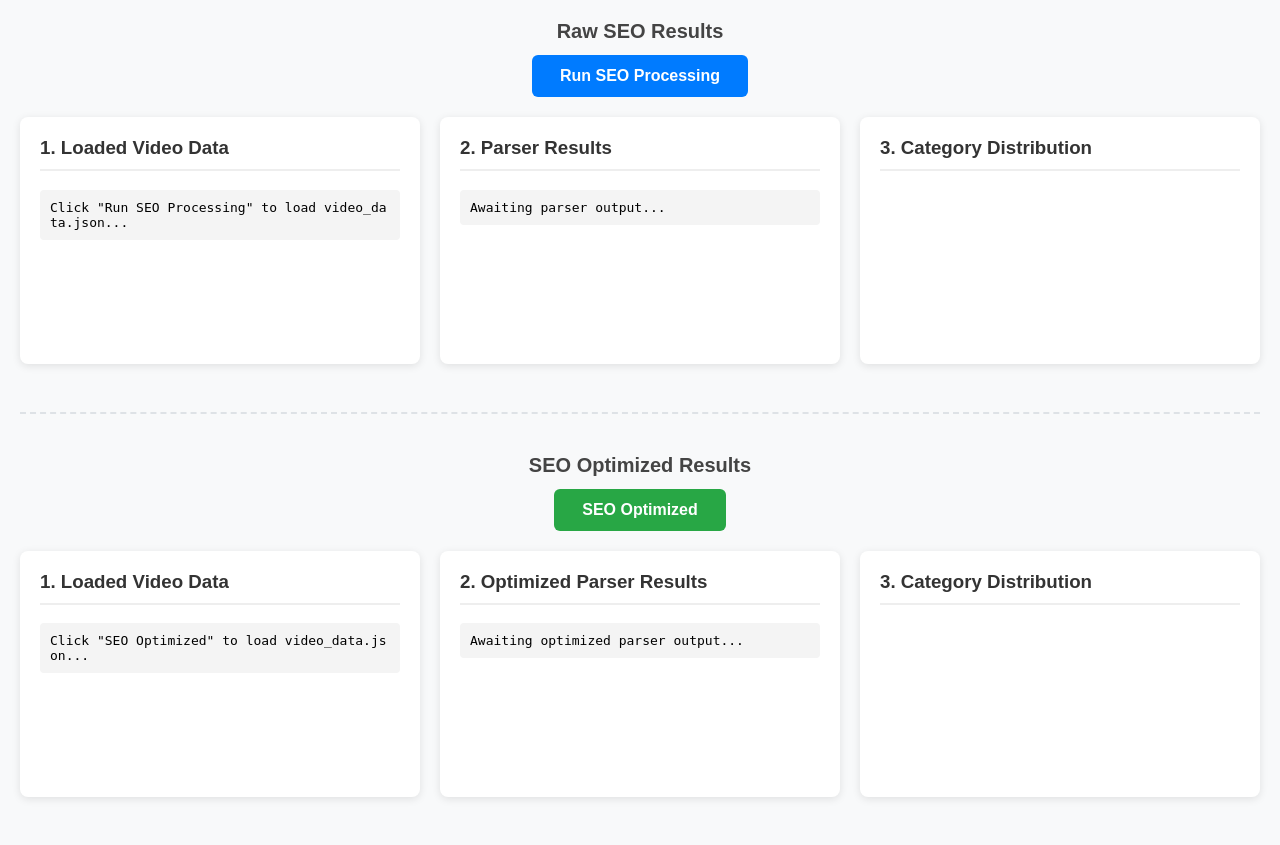
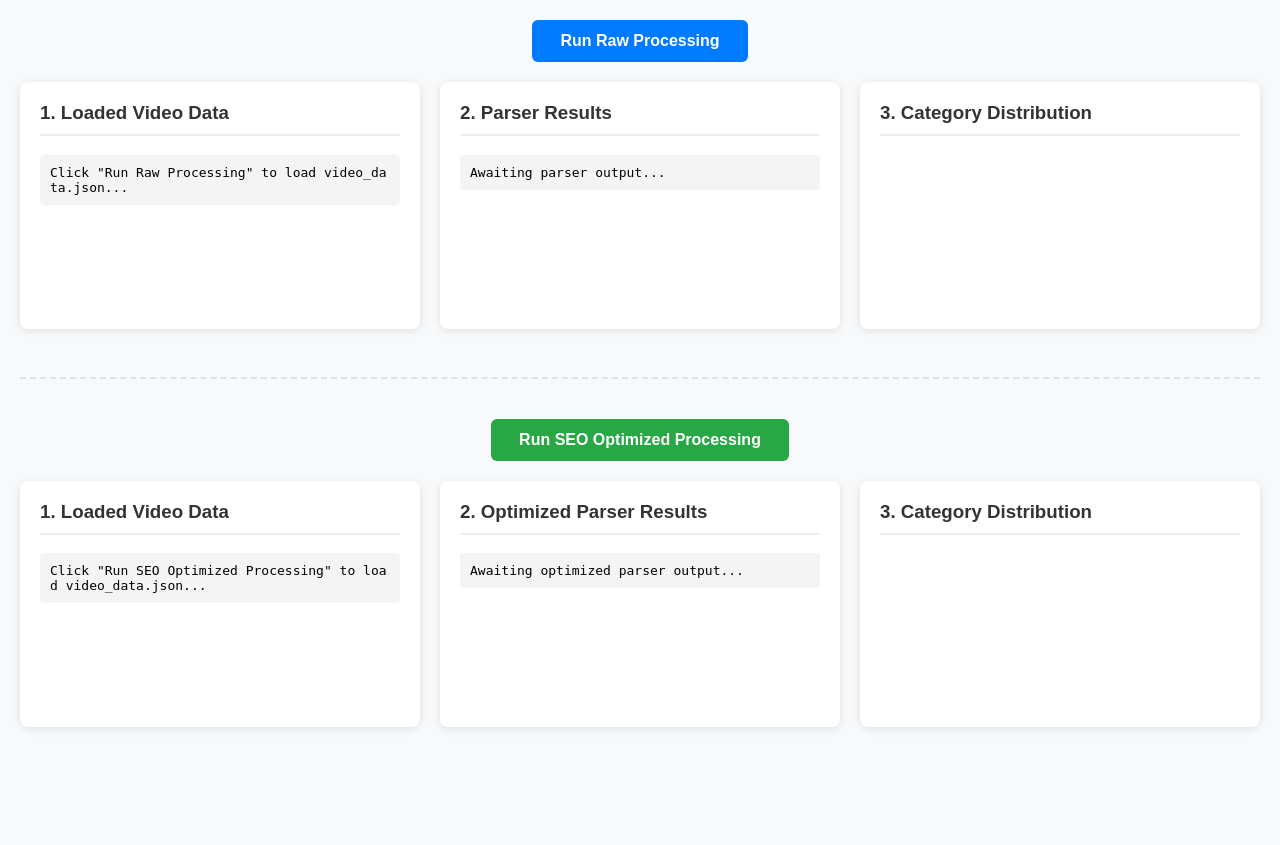
Before and after one commit to Softchallenge2012/semantic_seo, a Flask app: page / in a window 1280 px wide. After the commit the page ends 729 px from the top, so only its background shows below. Run offline with Flask 3, Linux system fonts and the light colour scheme; a map, chart or similar area stays blank.

Commit message:
Add files via upload

```diff
--- a/templates/index.html
+++ b/templates/index.html
@@ -1,5 +1,6 @@
 <!DOCTYPE html>
 <html lang="en">
+
 <head>
     <meta charset="UTF-8">
     <meta name="viewport" content="width=device-width, initial-scale=1.0">
@@ -12,18 +13,22 @@
             margin: 20px;
             background-color: #f8f9fa;
         }
+
         .section-block {
             margin-bottom: 48px;
         }
+
         .section-header {
             text-align: center;
             margin-bottom: 20px;
         }
+
         .section-header h2 {
             font-size: 20px;
             color: #444;
             margin-bottom: 12px;
         }
+
         .btn-seo {
             background-color: #007bff;
             color: white;
@@ -35,9 +40,11 @@
             cursor: pointer;
             transition: background-color 0.2s;
         }
+
         .btn-seo:hover {
             background-color: #0056b3;
         }
+
         .btn-optimized {
             background-color: #28a745;
             color: white;
@@ -49,32 +56,39 @@
             cursor: pointer;
             transition: background-color 0.2s;
         }
+
         .btn-optimized:hover {
             background-color: #1e7e34;
         }
-        .btn-optimized:disabled, .btn-seo:disabled {
+
+        .btn-optimized:disabled,
+        .btn-seo:disabled {
             opacity: 0.6;
             cursor: not-allowed;
         }
+
         .grid-container {
             display: grid;
             grid-template-columns: repeat(3, 1fr);
             gap: 20px;
         }
+
         .card {
             background: white;
             padding: 20px;
             border-radius: 8px;
-            box-shadow: 0 2px 8px rgba(0,0,0,0.1);
+            box-shadow: 0 2px 8px rgba(0, 0, 0, 0.1);
             max-height: 500px;
             overflow-y: auto;
         }
+
         .card h3 {
             margin-top: 0;
             color: #333;
             border-bottom: 2px solid #eee;
             padding-bottom: 10px;
         }
+
         pre {
             background: #f4f4f4;
             padding: 10px;
@@ -83,41 +97,46 @@
             white-space: pre-wrap;
             word-break: break-all;
         }
+
         .divider {
             border: none;
             border-top: 2px dashed #dee2e6;
             margin: 40px 0;
         }
+
         .spinner {
             display: inline-block;
             width: 16px;
             height: 16px;
-            border: 2px solid rgba(255,255,255,0.5);
+            border: 2px solid rgba(255, 255, 255, 0.5);
             border-top-color: white;
             border-radius: 50%;
             animation: spin 0.7s linear infinite;
             margin-left: 8px;
             vertical-align: middle;
         }
+
         @keyframes spin {
-            to { transform: rotate(360deg); }
+            to {
+                transform: rotate(360deg);
+            }
         }
     </style>
 </head>
+
 <body>
 
     <!-- ── Section 1: Run SEO ── -->
     <div class="section-block">
         <div class="section-header">
-            <h2>Raw SEO Results</h2>
-            <button id="btnRunSEO" class="btn-seo" onclick="runSEOProcess()">Run SEO Processing</button>
+            <button id="btnRunSEO" class="btn-seo" onclick="runSEOProcess()">Run Raw Processing</button>
         </div>
 
         <div class="grid-container">
             <!-- Section 1: Raw JSON Data -->
             <div class="card">
                 <h3>1. Loaded Video Data</h3>
-                <pre id="jsonContent">Click "Run SEO Processing" to load video_data.json...</pre>
+                <pre id="jsonContent">Click "Run Raw Processing" to load video_data.json...</pre>
             </div>
 
             <!-- Section 2: Parser Results -->
@@ -139,15 +158,15 @@
     <!-- ── Section 2: SEO Optimized ── -->
     <div class="section-block">
         <div class="section-header">
-            <h2>SEO Optimized Results</h2>
-            <button id="btnOptimized" class="btn-optimized" onclick="runSEOOptimized()">SEO Optimized</button>
+            <button id="btnOptimized" class="btn-optimized" onclick="runSEOOptimized()">Run SEO Optimized
+                Processing</button>
         </div>
 
         <div class="grid-container">
             <!-- Section 1: Raw JSON Data -->
             <div class="card">
                 <h3>1. Loaded Video Data</h3>
-                <pre id="jsonContentOpt">Click "SEO Optimized" to load video_data.json...</pre>
+                <pre id="jsonContentOpt">Click "Run SEO Optimized Processing" to load video_data.json...</pre>
             </div>
 
             <!-- Section 2: Parser Results -->
@@ -194,7 +213,7 @@
                 console.error("Error executing SEO processing:", err);
             } finally {
                 btn.disabled = false;
-                btn.innerHTML = 'Run SEO Processing';
+                btn.innerHTML = 'Run Raw Processing';
             }
         }
 
@@ -224,7 +243,7 @@
                 console.error("Error executing SEO optimized processing:", err);
             } finally {
                 btn.disabled = false;
-                btn.innerHTML = 'SEO Optimized';
+                btn.innerHTML = 'SEO Optimized Processing';
             }
         }
 
@@ -261,4 +280,5 @@
         }
     </script>
 </body>
+
 </html>
```
